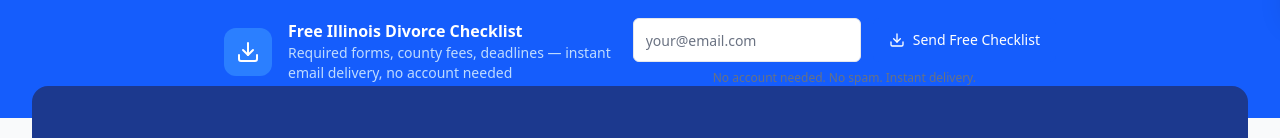
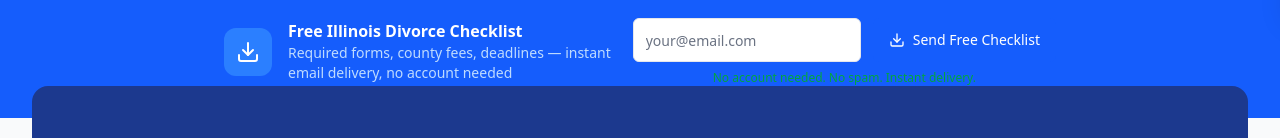
Before and after one commit to HungryBear3/freshstart-platform, a Next.js app: page / in a window 1280 px wide. Shown: the part 791-929 px from the top of the page. Built offline with nearby package versions, Linux system fonts and the light colour scheme; no server answers; the database is empty.

Commit message:
fix: make trust tagline visible - green-600 instead of gray-500

```diff
--- a/components/lead-magnet/checklist-form.tsx
+++ b/components/lead-magnet/checklist-form.tsx
@@ -88,7 +88,7 @@ export function ChecklistForm({ variant = "page" }: ChecklistFormProps) {
       {status === "error" && (
         <p className="text-sm text-red-600 mt-2 text-center">{errorMessage}</p>
       )}
-      <p className="text-xs text-gray-500 mt-2 text-center">
+      <p className="text-xs text-green-600 font-medium mt-2 text-center">
         No account needed. No spam. Instant delivery.
       </p>
     </form>
```
